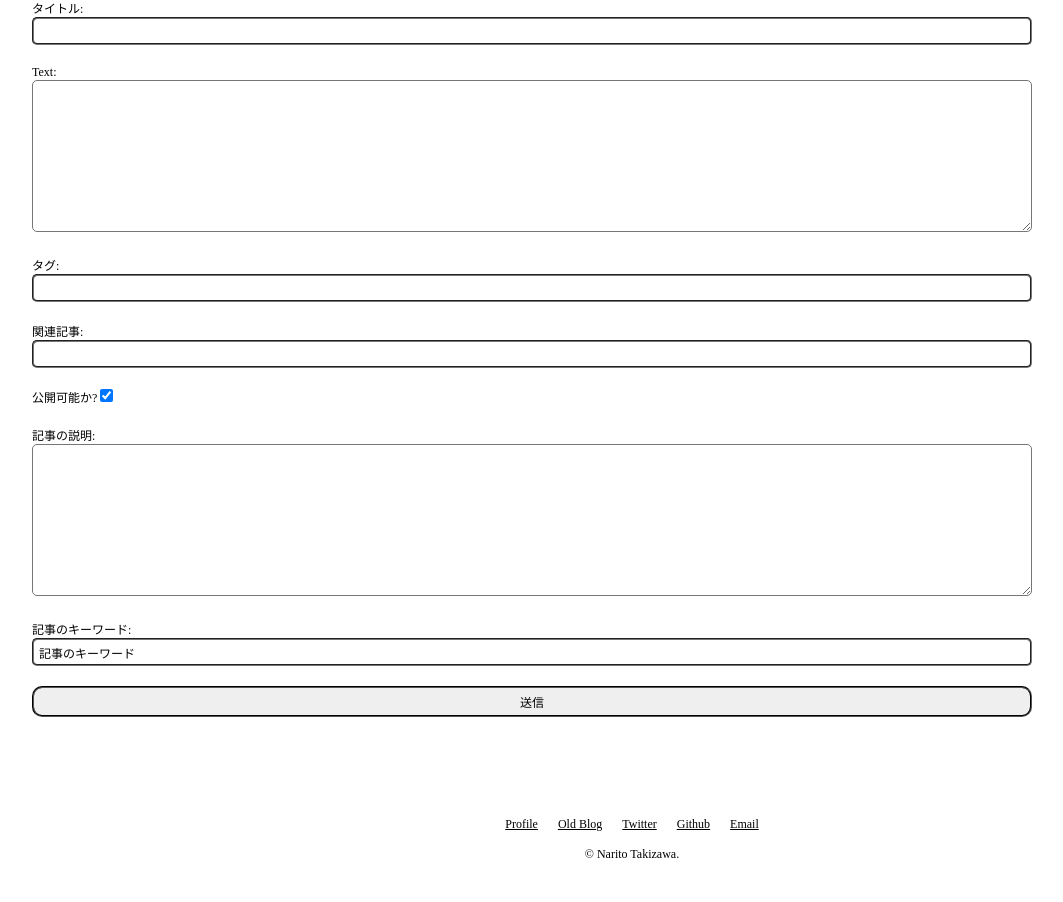
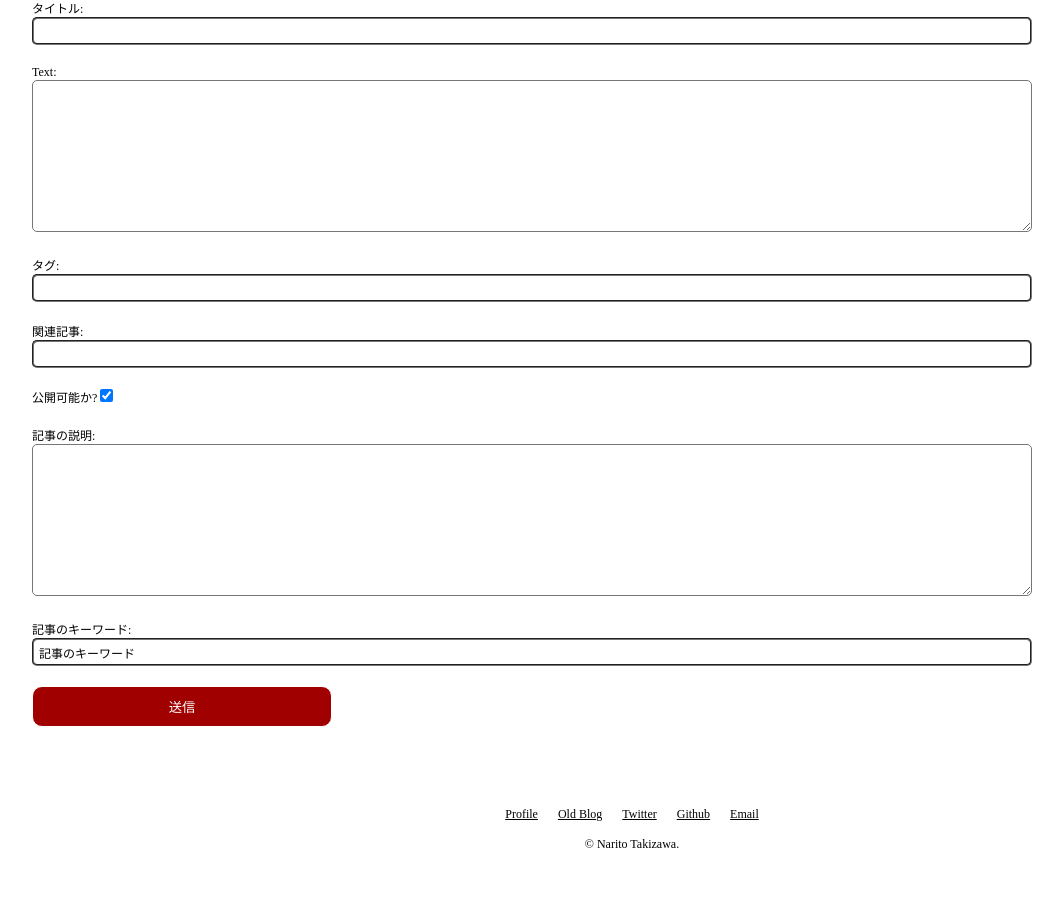
Before and after one commit to MSD110/narito.ninja, a Django app: page /blog/post/add/ in a window 1280 px wide. Shown: the part 161-1063 px from the top of the page, without its empty margins (8-1071 px from the left). After the commit the page ends 1009 px from the top, so only its background shows below. Run offline with Django 3.2, Linux system fonts and the light colour scheme; the visitor is signed in with stand-in values (Sample User, id 1); data that the repository does not hold is empty; some libraries are stand-ins or nearby versions.

Commit message:
記事作成・更新・コメントフォームのボタンの色変更

```diff
--- a/blog/static/blog/form.css
+++ b/blog/static/blog/form.css
@@ -23,7 +23,7 @@ body.open #side {
     border: solid 1px #ffffff;
     padding: 10px 40px;
     border-radius: 10px;
-    background-color: rgba(85, 93, 107, 0.5);
+    background-color: #A10000;
     width: 300px;
     box-sizing: border-box;
 
@@ -37,8 +37,9 @@ body.open #side {
 }
 
 .button:hover {
-    background-color: #ef9504;
+    background-color: #00B233;
     text-decoration: none;
+    color: #fff;
 }
 
 #change-display {
--- a/blog/templates/blog/comment_form.html
+++ b/blog/templates/blog/comment_form.html
@@ -20,9 +20,8 @@
             </div>
         {% endfor %}
         {% csrf_token %}
-        <div class="field">
-            <button type="submit">送信</button>
-        </div>
+
+        <button type="submit" class="button">送信</button>
     </form>
 
     <div class="markdownx-preview markdown-body"></div>
--- a/blog/templates/blog/post_form.html
+++ b/blog/templates/blog/post_form.html
@@ -27,9 +27,7 @@
             </div>
         {% endfor %}
         {% csrf_token %}
-        <div class="field">
-            <button type="submit">送信</button>
-        </div>
+        <button type="submit" class="button">送信</button>
     </form>
 
     <div class="markdownx-preview markdown-body"></div>
```
